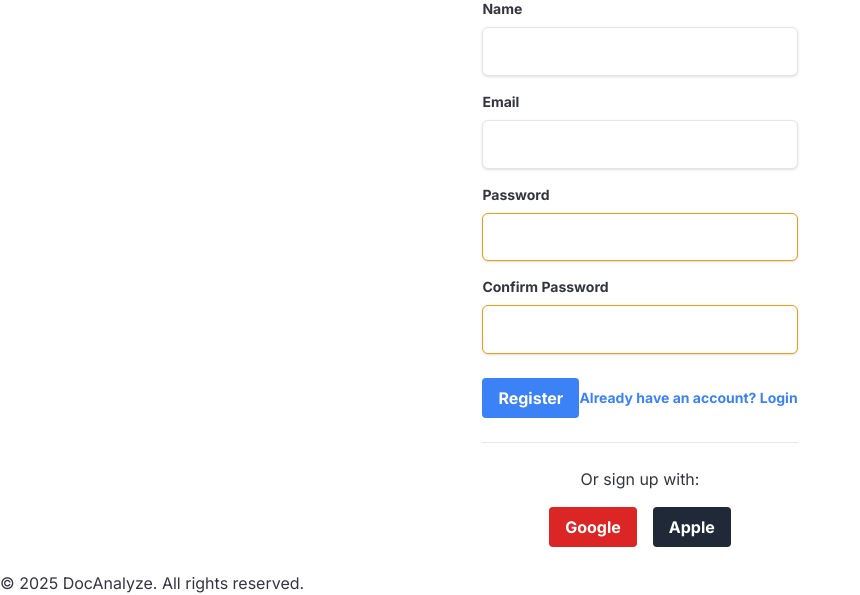
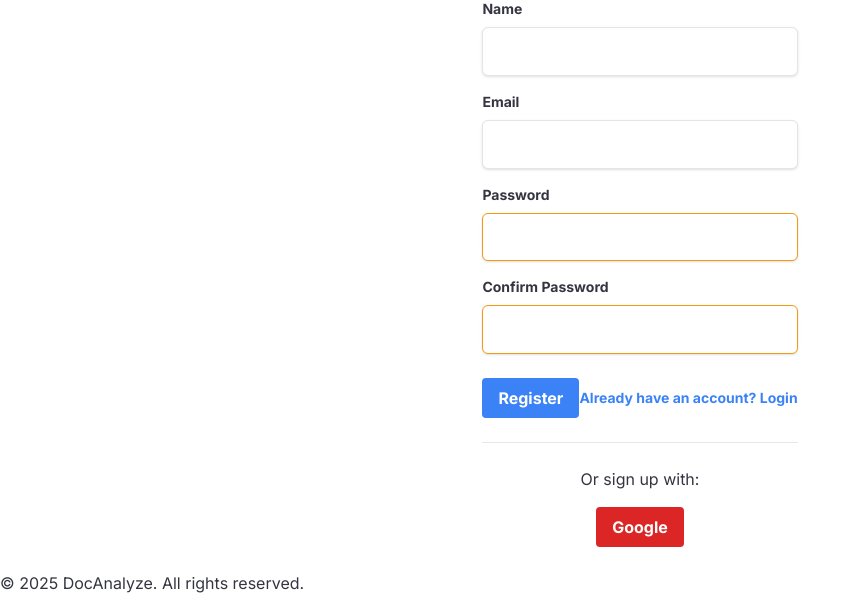
Before and after one commit to anshulchahar/docanalyze, a Flask app: page /auth/register in a window 1280 px wide. Shown: the part 269-864 px from the top of the page, without its empty margins (0-860 px from the left). Run offline with Flask 3, Linux system fonts and the light colour scheme; some libraries are stand-ins or nearby versions.

Commit message:
feat: simplify registration options by removing Apple login button

```diff
--- a/templates/auth/register.html
+++ b/templates/auth/register.html
@@ -69,14 +69,10 @@
         </form>
         <div class="mt-6 pt-6 border-t">
             <p class="text-center mb-4">Or sign up with:</p>
-            <div class="flex justify-center space-x-4">
+            <div class="flex justify-center">
                 <a href="{{ url_for('auth.google_login') }}"
                     class="bg-red-600 hover:bg-red-700 text-white font-bold py-2 px-4 rounded focus:outline-none focus:shadow-outline">
                     Google
-                </a>
-                <a href="{{ url_for('auth.apple_login') }}"
-                    class="bg-gray-800 hover:bg-black text-white font-bold py-2 px-4 rounded focus:outline-none focus:shadow-outline">
-                    Apple
                 </a>
             </div>
         </div>
```
